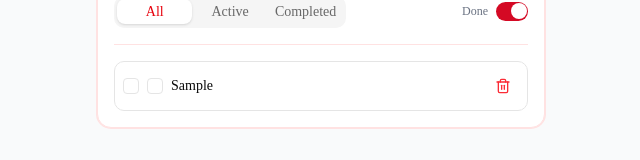
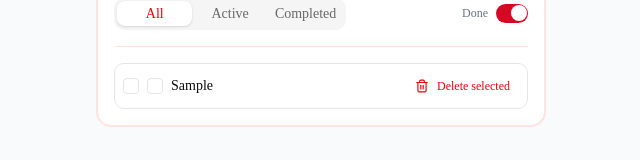
Before and after one commit to beata-teck/todo, a Next.js app: page / in a window 1280 px wide. Both pictures are taken after typing "Sample" into the empty fields and a click on the button "Add". Shown: the part 393-553 px from the top of the page, without its empty margins (319-959 px from the left). Built offline with nearby package versions, Linux system fonts and the light colour scheme.

Commit message:
confirmation

```diff
--- a/app/page.tsx
+++ b/app/page.tsx
@@ -226,20 +226,25 @@ export default function Home() {
 
                 <AlertDialog>
   <AlertDialogTrigger asChild>
-                    <Button variant="ghost" size="icon">
-                      <Trash2 className="w-4 h-4 text-red-500" />
+    <Button
+      variant="ghost"
+      size="sm"
+      className="text-red-600 hover:text-red-700 hover:bg-red-100 h-7 px-2 text-xs"
+    >
+      <Trash2 className="w-3 h-3 mr-1" />
+      Delete selected
     </Button>
   </AlertDialogTrigger>
   <AlertDialogContent>
     <AlertDialogHeader>
-                      <AlertDialogTitle>Delete this task?</AlertDialogTitle>
+      <AlertDialogTitle>Delete {selected.length} tasks?</AlertDialogTitle>
       <AlertDialogDescription>
         This can't be undone.
       </AlertDialogDescription>
     </AlertDialogHeader>
     <AlertDialogFooter>
       <AlertDialogCancel>Cancel</AlertDialogCancel>
-                      <AlertDialogAction onClick={() => deleteTodo(todo.id)}>
+      <AlertDialogAction onClick={deleteSelected}>
         Delete
       </AlertDialogAction>
     </AlertDialogFooter>
```
Lines whose indentation alone changed are shown as unchanged.
